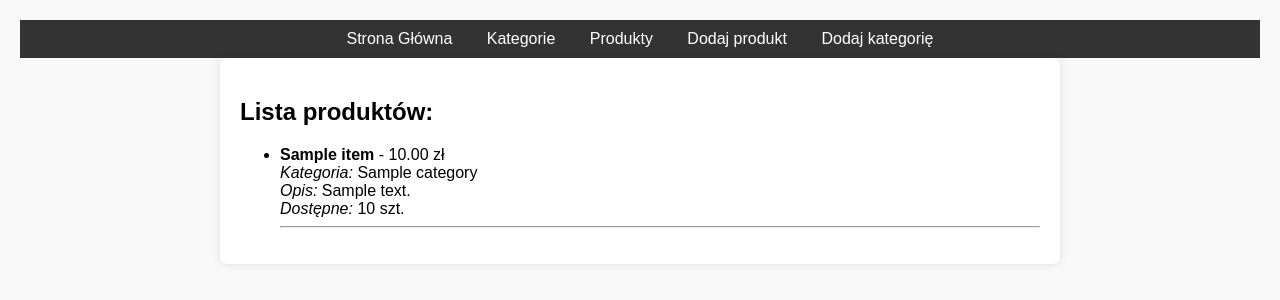
After one commit to arcziwal/elephant, a Django app: page /items/list in a window 1280 px wide. The commit adds this page. Shown: the top 300 px of the page. Run offline with Django 5.2, Linux system fonts and the light colour scheme; tables that the repository leaves empty hold one stand-in row (values such as "Sample post").

Commit message:
- home page - new category - new item - item list - category list

```diff
--- a/elephant/elephant_app/models.py
+++ b/elephant/elephant_app/models.py
@@ -1,17 +1,17 @@
 from django.db import models
 
 class Category(models.Model):
-    name = models.CharField(max_length=50)
+    name = models.CharField(max_length=50, verbose_name='Nazwa kategorii')
 
     def __str__(self):
         return self.name
 
 class Item(models.Model):
-    name = models.CharField(max_length=50)
-    description = models.TextField()
-    price = models.DecimalField(max_digits=10, decimal_places=2)
-    stock = models.IntegerField()
-    category = models.ForeignKey(Category, on_delete=models.CASCADE)
+    name = models.CharField(max_length=50, verbose_name='Nazwa produktu')
+    description = models.TextField(verbose_name='Opis')
+    price = models.DecimalField(max_digits=10, decimal_places=2, verbose_name='Cena')
+    stock = models.IntegerField(verbose_name="Dostępna ilość")
+    category = models.ForeignKey(Category, on_delete=models.CASCADE, verbose_name='Kategoria')
 
     def __str__(self):
         return self.name
--- a/elephant/elephant_app/templates/base.html
+++ b/elephant/elephant_app/templates/base.html
@@ -34,9 +34,11 @@
 <body>
 
     <nav>
-        <a href="/">Strona główna</a>
-        <a href="/category_list">Kategorie</a>
-        <a href="/new_category">Nowa kategoria</a>
+        <a href="{% url 'home' %}">Strona Główna</a>
+        <a href="{% url 'category_list' %}">Kategorie</a>
+        <a href="{% url 'item_list' %}">Produkty</a>
+        <a href="{% url 'add_item' %}">Dodaj produkt</a>
+        <a href="{% url 'add_category' %}">Dodaj kategorię</a>
     </nav>
 
     <div class="container">
--- /dev/null
+++ b/elephant/elephant_app/templates/item_list.html
@@ -0,0 +1,20 @@
+{% extends 'base.html' %}
+
+{% block title %}Produkty{% endblock %}
+
+{% block content %}
+    <h2>Lista produktów:</h2>
+    <ul>
+        {% for item in items %}
+            <li>
+              <strong>{{ item.name }}</strong> - {{ item.price }} zł <br>
+                <em>Kategoria:</em> {{ item.category.name }} <br>
+                <em>Opis:</em> {{ item.description }} <br>
+                <em>Dostępne:</em> {{ item.stock }} szt.
+            </li>
+            <hr>
+        {% empty %}
+            <p>Brak dostępnych produktów</p>
+        {% endfor %}
+    </ul>
+{% endblock %}
--- a/elephant/elephant_app/urls.py
+++ b/elephant/elephant_app/urls.py
@@ -2,7 +2,9 @@ from django.urls import path
 from . import views
 
 urlpatterns = [
-    path('', views.hello_world, name='hello_world'),
-    path("add_category", views.add_category, name="add_category"),
-    path('add_item', views.add_item, name='add_item'),
+    path('', views.home_page, name='home'),
+    path("categories/add", views.add_category, name="add_category"),
+    path('items/add', views.add_item, name='add_item'),
+    path('categories/list', views.list_categories, name='category_list'),
+    path('items/list', views.list_items, name='item_list'),
 ]
--- a/elephant/elephant_app/views.py
+++ b/elephant/elephant_app/views.py
@@ -1,6 +1,7 @@
 from django.http import HttpResponse
 from django.shortcuts import render, redirect
 from .forms import CategoryForm, ItemForm
+from .models import Category, Item
 
 def hello_world(request):
     return render(request, 'HelloWorld.html')
@@ -26,3 +27,14 @@ def add_item(request):
         form = ItemForm()
 
     return render(request, 'new_item.html', {'form': form})
+
+def list_items(request):
+    items = Item.objects.all()
+    return render(request, 'item_list.html', {'items': items})
+
+def list_categories(request):
+    categories = Category.objects.all()
+    return render(request, 'category_list.html', {'categories': categories})
+
+def home_page(request):
+    return render(request, 'home.html')
```
Also changed, not shown: elephant/elephant_app/forms.py (+10 -0 lines), elephant/elephant_app/templates/category_list.html (added, +14 -0 lines), elephant/elephant_app/templates/home.html (added, +14 -0 lines).
